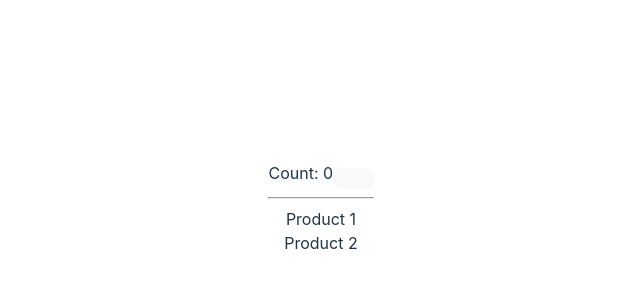
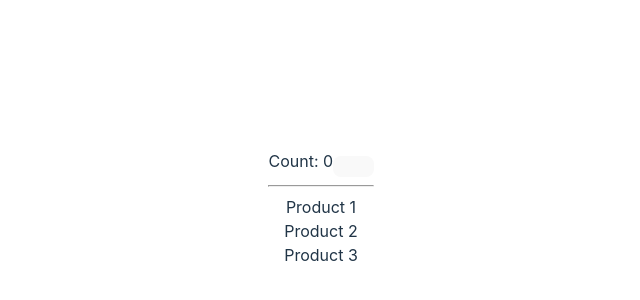
Before and after one commit to sontv8/web502-we17301, a React (Vite) app in the folder React/: page / in a window 1280 px wide. Shown: the part 192-492 px from the top of the page, without its empty margins (319-959 px from the left). Built offline with nearby package versions, Linux system fonts and the light colour scheme; data requests are answered from the project's data file.

Commit message:
Buoi 5: React - router

```diff
--- a/React/db.json
+++ b/React/db.json
@@ -7,6 +7,10 @@
     {
       "id": 2,
       "name": "Product 2"
+    },
+    {
+      "id": 3,
+      "name": "Product 3"
     }
   ]
 }
--- a/React/package.json
+++ b/React/package.json
@@ -10,7 +10,8 @@
   },
   "dependencies": {
     "react": "^18.2.0",
-    "react-dom": "^18.2.0"
+    "react-dom": "^18.2.0",
+    "react-router-dom": "^6.9.0"
   },
   "devDependencies": {
     "@types/react": "^18.0.27",
--- a/React/src/App.jsx
+++ b/React/src/App.jsx
@@ -1,13 +1,17 @@
 import { useState } from 'react'
 import reactLogo from './assets/react.svg'
 import './App.css'
-import HomePage from './HomePage'
+import HomePage from './pages/HomePage'
+import { Route, Routes } from 'react-router-dom'
 
 function App() {
 
   return (
     <div className="App">
-      <div><HomePage /></div>
+      <Routes>
+        <Route path='/' element={<HomePage />} />
+      </Routes>
+
     </div >
   )
 }
--- a/React/src/main.jsx
+++ b/React/src/main.jsx
@@ -2,7 +2,10 @@ import React from 'react'
 import ReactDOM from 'react-dom/client'
 import App from './App'
 import './index.css'
+import { BrowserRouter } from 'react-router-dom'
 
 ReactDOM.createRoot(document.getElementById('root')).render(
-  <App />
+  <BrowserRouter>
+    <App />
+  </BrowserRouter>
 )
```
Also changed, not shown: React/src/pages/Product.jsx (added, +9 -0 lines), React/src/pages/ProductDetail.jsx (added, +9 -0 lines), React/src/pages/HomePage.jsx (renamed from React/src/HomePage.jsx), 1 other file (tests, documents, lock files or other folders). Lines whose indentation alone changed are shown as unchanged.
